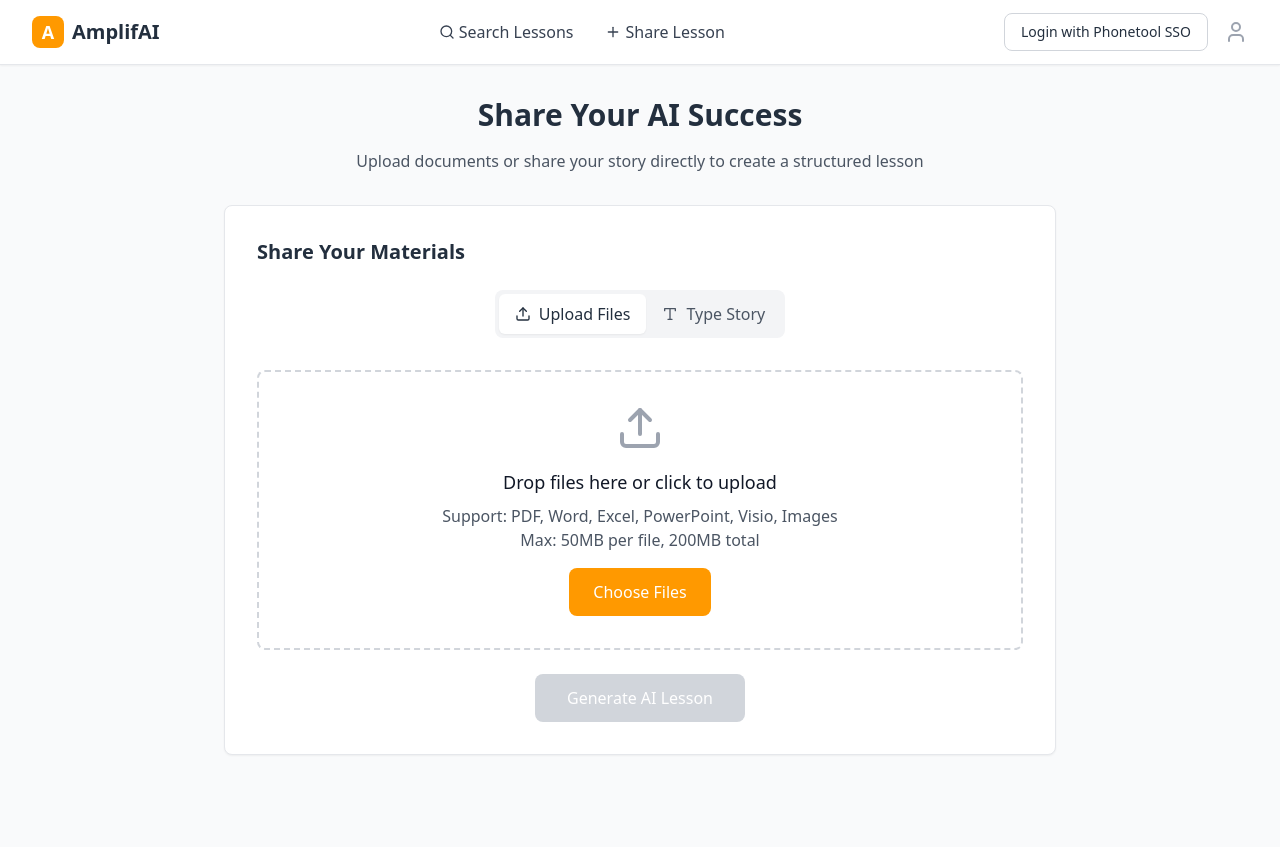
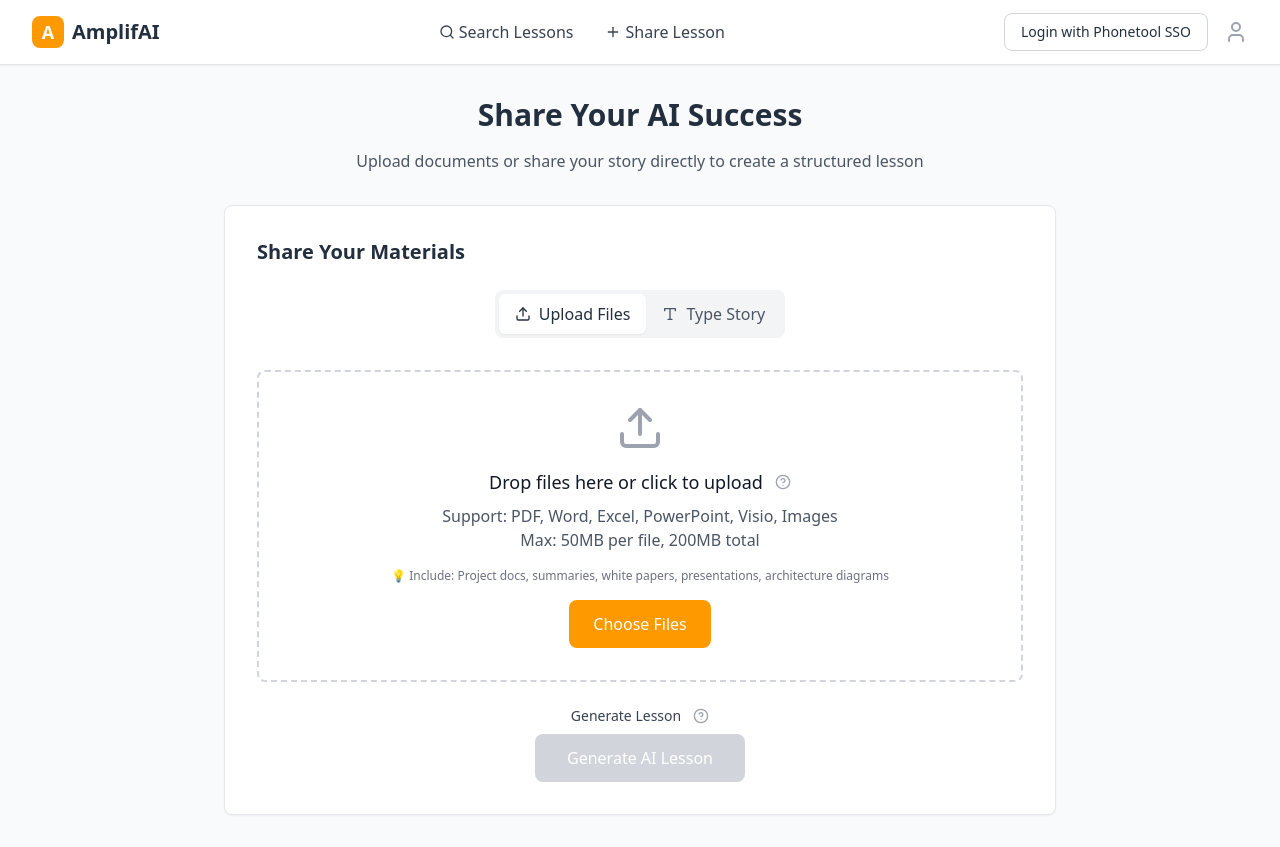
Before and after one commit to mc784/amplifai, a Next.js app: page /share in a window 1280 px wide. Before the commit the page ends 800 px from the top, so only its background shows below. Built offline with nearby package versions, Linux system fonts and the light colour scheme.

Commit message:
Add more comprehensive tooltips to share page including file upload guidance

```diff
--- a/src/app/share/page.tsx
+++ b/src/app/share/page.tsx
@@ -137,11 +137,17 @@ export default function SharePage() {
               <>
                 <div className="border-2 border-dashed border-gray-300 rounded-lg p-8 text-center mb-6">
                   <Upload className="w-12 h-12 text-gray-400 mx-auto mb-4" />
-                  <h3 className="text-lg font-medium text-gray-900 mb-2">Drop files here or click to upload</h3>
+                  <div className="flex items-center justify-center gap-2 mb-2">
+                    <h3 className="text-lg font-medium text-gray-900">Drop files here or click to upload</h3>
+                    <HelpTooltip content="Upload project documentation, summaries, white papers, presentations, or any files that describe your AI implementation" />
+                  </div>
                   <p className="text-gray-600 mb-4">
                     Support: PDF, Word, Excel, PowerPoint, Visio, Images
                     <br />
                     Max: 50MB per file, 200MB total
+                  </p>
+                  <p className="text-xs text-gray-500 mb-4">
+                    💡 Include: Project docs, summaries, white papers, presentations, architecture diagrams
                   </p>
                   <input
                     type="file"
@@ -177,6 +183,7 @@ export default function SharePage() {
                   <div className="flex items-center mb-4">
                     <Type className="w-6 h-6 text-amazon-orange mr-2" />
                     <h3 className="text-lg font-medium text-gray-900">Tell Your Story</h3>
+                    <HelpTooltip content="Type or paste your AI project narrative directly - describe the problem, solution, and impact" />
                   </div>
                   <p className="text-gray-600 mb-4">
                     Describe your AI implementation experience. Include the problem you faced, solution you implemented, and the impact achieved.
@@ -200,7 +207,11 @@ export default function SharePage() {
               </div>
             )}
 
-            <div className="flex justify-center">
+            <div className="flex flex-col items-center">
+              <div className="flex items-center gap-2 mb-2">
+                <span className="text-sm font-medium text-gray-700">Generate Lesson</span>
+                <HelpTooltip content="AI will analyze your content and create a structured lesson with problem, solution, and impact sections" />
+              </div>
               <button
                 onClick={generateLesson}
                 disabled={!canGenerate || generating}
@@ -469,6 +480,7 @@ export default function SharePage() {
 
               <div className="flex justify-between">
                 <div className="flex space-x-3">
+                  <div className="flex items-center gap-2">
                     <button
                       onClick={requestPcReview}
                       disabled={pcReviewRequested}
@@ -476,6 +488,9 @@ export default function SharePage() {
                     >
                       {pcReviewRequested ? 'P&C Review Requested' : 'Request P&C Review'}
                     </button>
+                    <HelpTooltip content="Optional privacy and confidentiality check to ensure your lesson meets Amazon's sharing guidelines" />
+                  </div>
+                  <div className="flex items-center gap-2">
                     <button
                       onClick={() => setShowPreview(true)}
                       className="bg-white hover:bg-gray-50 text-amazon-blue border border-amazon-blue font-medium px-6 py-3 rounded-lg transition-colors flex items-center space-x-2"
@@ -483,6 +498,8 @@ export default function SharePage() {
                       <Eye className="w-4 h-4" />
                       <span>Preview</span>
                     </button>
+                    <HelpTooltip content="See exactly how your lesson will appear to other users before publishing" />
+                  </div>
                 </div>
                 <button
                   onClick={publishLesson}
```
Lines whose indentation alone changed are shown as unchanged.
